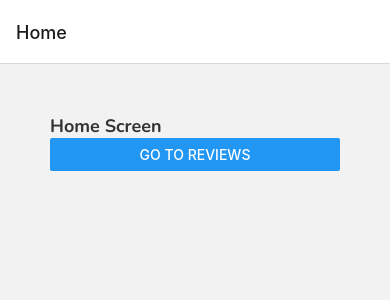
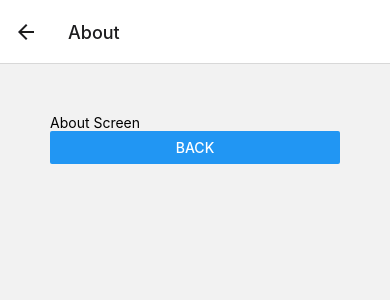
Before and after one commit to iamnachoj/Chat-App, a React Native app: screen /About in a window 390 px wide. Shown: the top 300 px of the page. Built offline with nearby package versions, Linux system fonts and the light colour scheme.

Commit message:
add global styles, and back button on About

```diff
--- a/App.js
+++ b/App.js
@@ -4,7 +4,7 @@ import AppLoading from 'expo-app-loading';
 
 //components
 import Home from './screens/home';
-import ReviewDetails from './screens/reviewDetails';
+import About from './screens/about';
 
 // navigator
 import {createStackNavigator} from '@react-navigation/stack';
@@ -28,7 +28,7 @@ export default function App() {
       <Stack.Navigator>
         {/* it automatically adds a navigation prop */}
         <Stack.Screen name='Home' component={Home}/>
-        <Stack.Screen name='Reviews' component={ReviewDetails}/>
+        <Stack.Screen name='About' component={About}/>
       </Stack.Navigator>
       </NavigationContainer>
     );
--- a/screens/about.js
+++ b/screens/about.js
@@ -1,11 +1,17 @@
 import React from 'react';
-import {View, Text } from 'react-native';
+import {View, Text, Button } from 'react-native';
 import {globalStyles} from '../styles/global';
 
-export default function About() {
-   return (
+export default function About({navigation}) {
+
+    const pressHandler = () => {
+      navigation.goBack()
+    }
+
+    return (
      <View style={globalStyles.container}>
        <Text>About Screen</Text>
+       <Button title={'Back'} onPress={pressHandler}/>
      </View>
    )
 }
--- a/screens/home.js
+++ b/screens/home.js
@@ -5,7 +5,7 @@ import {globalStyles} from '../styles/global';
 export default function Home({navigation}) {
 
    const pressHandler = () => {
-      navigation.navigate('Reviews')
+      navigation.navigate('About')
    }
 
    return (
--- a/screens/reviewDetails.js
+++ /dev/null
@@ -1,16 +0,0 @@
-import React from 'react';
-import { View, Text, Button } from 'react-native';
-import { globalStyles } from '../styles/global';
-
-export default function ReviewDetails({navigation}) {
-
-  const pressHandler = () => {
-     navigation.goBack()
-  }
-   return (
-     <View style={globalStyles.container}>
-       <Text>Review detail Screen</Text>
-       <Button title={'Back'} onPress={pressHandler}/>
-     </View>
-   )
-}
```
